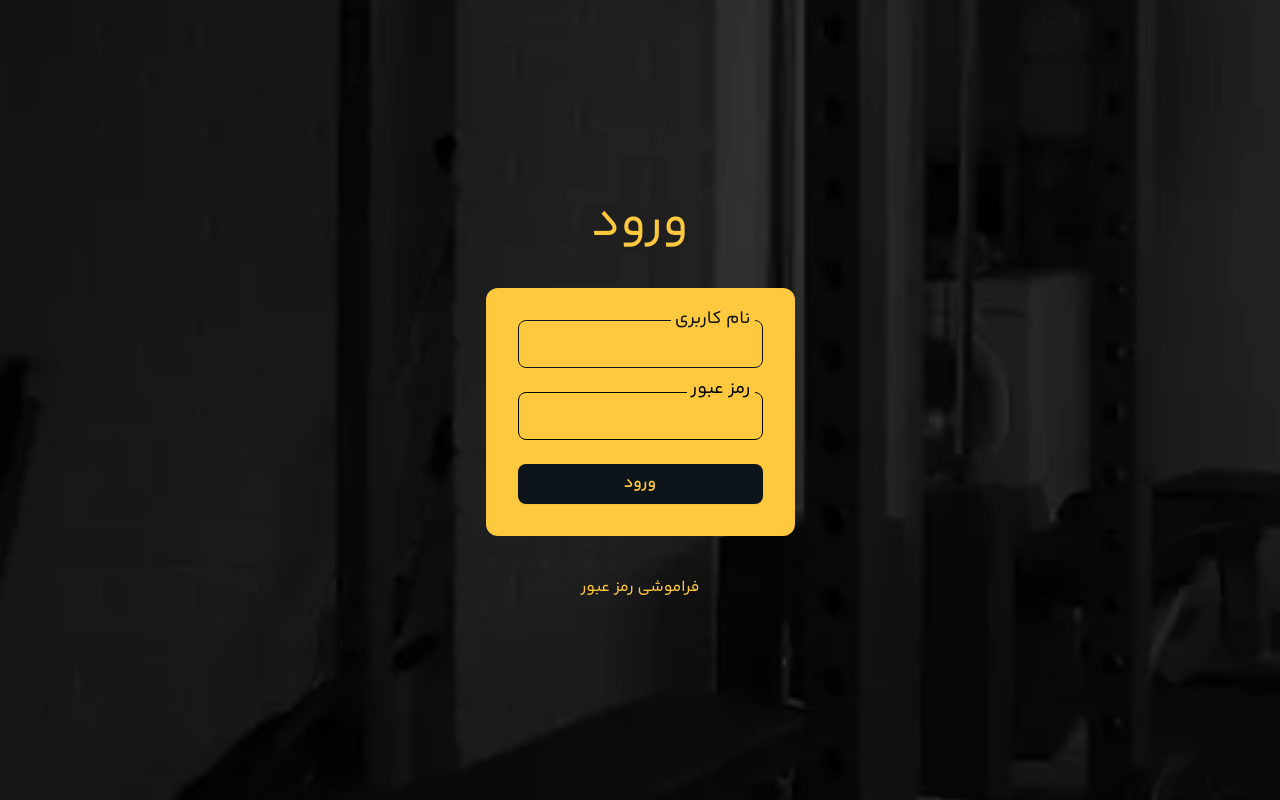
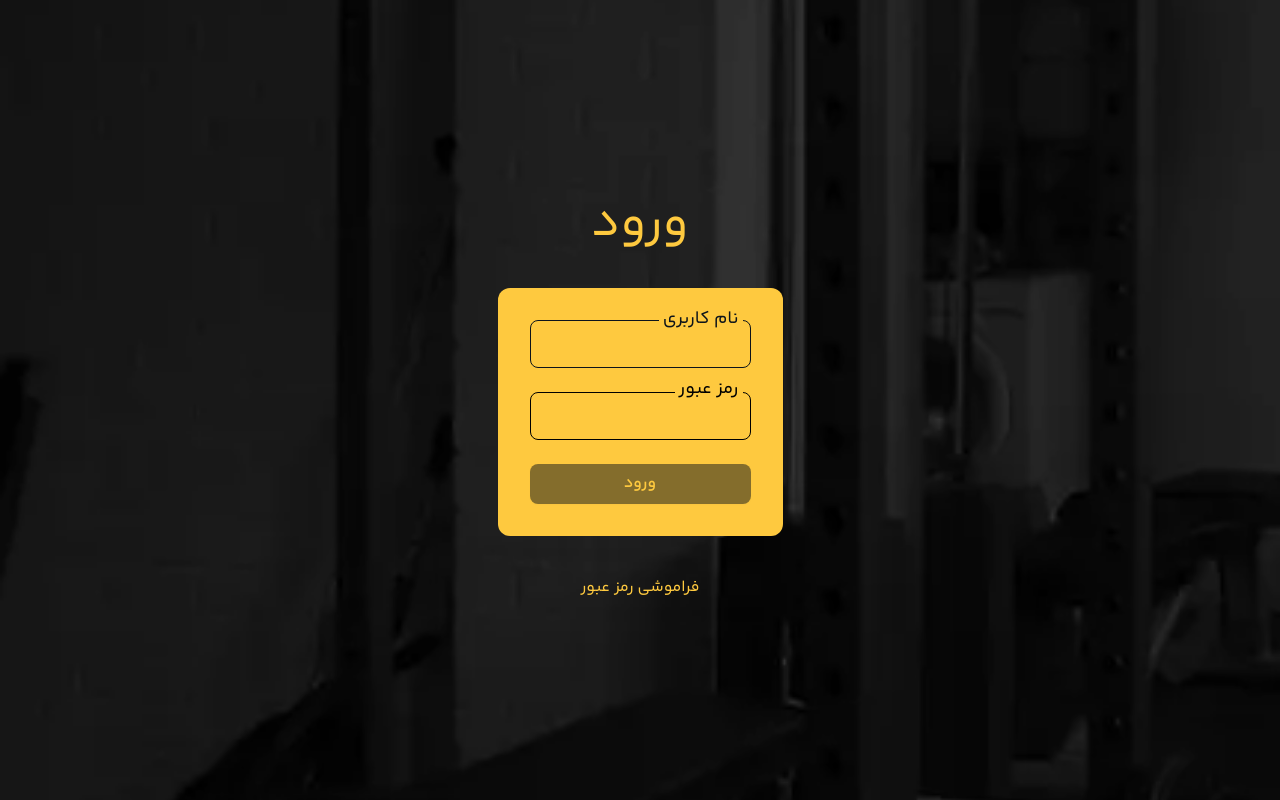
Before and after one commit to FARZINzx/GYM-Management, a Next.js app in the folder client/: page /login in a window 1280 px wide. Built offline with nearby package versions, Linux system fonts and the light colour scheme.

Commit message:
add limitation on login input , add disable on submit button

```diff
--- a/client/package.json
+++ b/client/package.json
@@ -33,9 +33,6 @@
     "zod": "^3.24.2"
   },
   "devDependencies": {
-    "@babel/core": "^7.27.1",
-    "@babel/preset-env": "^7.27.2",
-    "@babel/preset-react": "^7.27.1",
     "@eslint/eslintrc": "^3",
     "@tailwindcss/postcss": "^4",
     "@types/node": "^20",
--- a/client/src/app/login/page.tsx
+++ b/client/src/app/login/page.tsx
@@ -42,14 +42,19 @@ export default function Login() {
   const [error, setError] = useState<string | null>(null);
 
 const formSchema = z.object({
-    username: z.string().nonempty({ message: "نام کاربری وارد نشده است" }),
+  username: z
+    .string()
+    .min(1, { message: "نام کاربری وارد نشده است" })
+    .max(25, { message: "نام کاربری نمی‌تواند بیش از ۲۵ حرف باشد" }),
   password: z
     .string()
-      .min(7, { message: "رمز عبور باید بیشتر از 8 رقم باشد" })
+    .min(8, { message: "رمز عبور باید حداقل ۸ کاراکتر باشد" })
+    .max(20, { message: "رمز عبور نمی‌تواند بیش از ۲۰ حرف باشد" })
     .refine((val) => /[A-Za-z]/.test(val) && /\d/.test(val), {
       message: "رمز عبور باید شامل حروف و عدد انگلیسی باشد",
     }),
 });
+
 
   const form = useForm<z.infer<typeof formSchema>>({
     resolver: zodResolver(formSchema),
@@ -57,6 +62,7 @@ export default function Login() {
       username: "",
       password: "",
     },
+    mode : "onChange"
   });
 
   const onSubmit = async (values: z.infer<typeof formSchema>) => {
@@ -134,7 +140,7 @@ export default function Login() {
         <Form {...form}>
           <form
               onSubmit={form.handleSubmit(onSubmit)}
-              className="sm-plus:px-0 space-y-6 bg-secondary p-8 rounded-xl"
+              className="sm-plus:px-0 space-y-6 max-w-[285px] bg-secondary p-8 rounded-xl"
           >
             <FormField
                 name="username"
@@ -151,11 +157,12 @@ export default function Login() {
                             {...field}
                             type="text"
                             dir="ltr"
+                            maxLength={25}
                             className="h-12 w-full rounded-lg border border-[var(--primary)] bg-transparent px-3 text-[var(--primary)] outline-0"
                             disabled={loading}
                         />
                       </FormControl>
-                      <FormMessage dir="rtl" className="text-red-600"/>
+                      <FormMessage dir="rtl" className="text-red-600 text-xs"/>
                     </FormItem>
                 )}
             />
@@ -175,6 +182,7 @@ export default function Login() {
                               dir="ltr"
                               type={showPassword ? "text" : "password"}
                               {...field}
+                              maxLength={20}
                               className={`h-12 w-full rounded-lg border border-midnightNavy bg-transparent px-3 text-midnightNavy outline-0`}
                               disabled={loading}
                           />
@@ -194,7 +202,7 @@ export default function Login() {
                           </button>
                         </div>
                       </FormControl>
-                      <FormMessage dir="rtl" className="text-red-600"/>
+                      <FormMessage dir="rtl" className="text-red-600 text-xs"/>
                     </FormItem>
                 )}
             />
@@ -204,9 +212,9 @@ export default function Login() {
                 </div>
             )}
             <Button
-                className="h-10 w-full rounded-lg text-[var(--secondary)] bg-primary text-center text-[16px] font-semibold hover:brightness-90 active:scale-95 duration-500 disabled:opacity-50 disabled:cursor-not-allowed"
+                className="h-10 w-full rounded-lg text-[var(--secondary)] disabled:bg-gray-600 bg-primary text-center text-[16px] font-semibold hover:brightness-90 active:scale-95 duration-500 disabled:opacity-50 disabled:cursor-not-allowed"
                 type="submit"
-                disabled={loading}
+                disabled={!form.formState.isValid || loading}
             >
               {loading ? <Spinner/> : "ورود"}
             </Button>
```
Also changed, not shown: client/.babelrc (deleted), 1 other file (tests, documents, lock files or other folders). Lines whose indentation alone changed are shown as unchanged.
